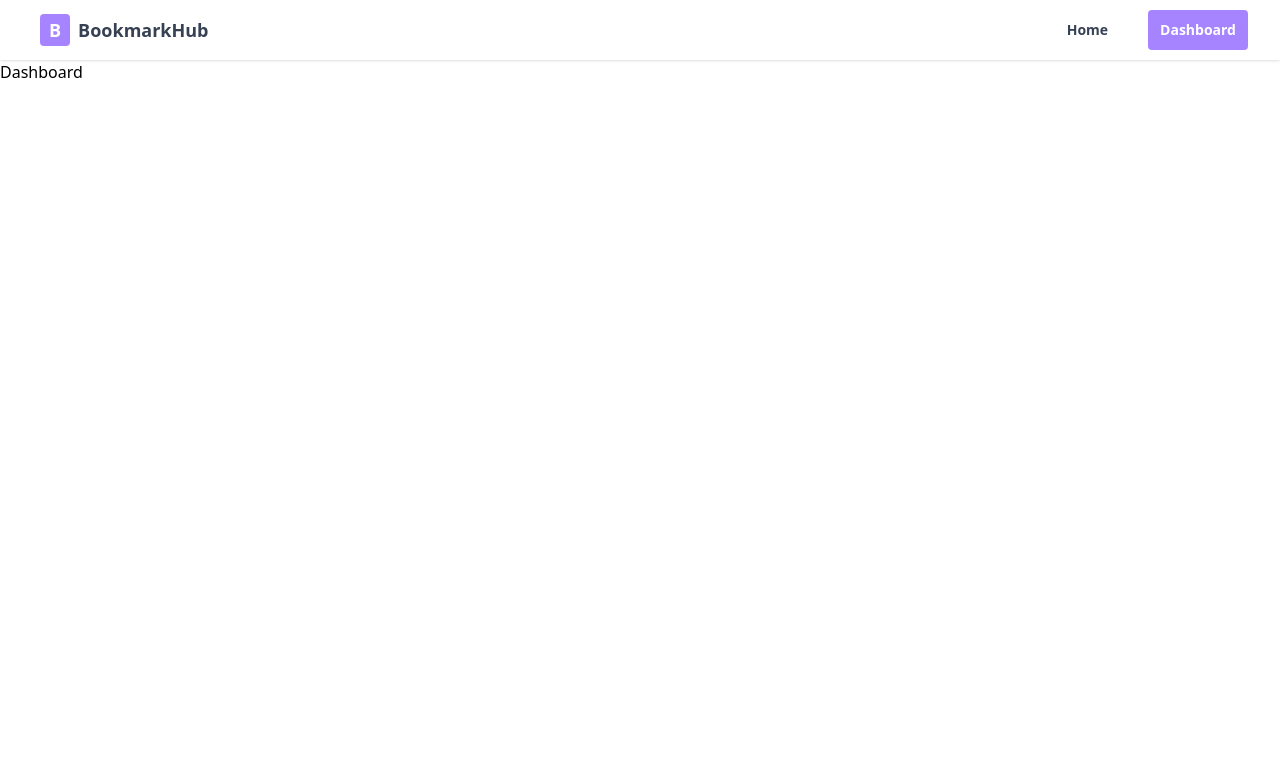
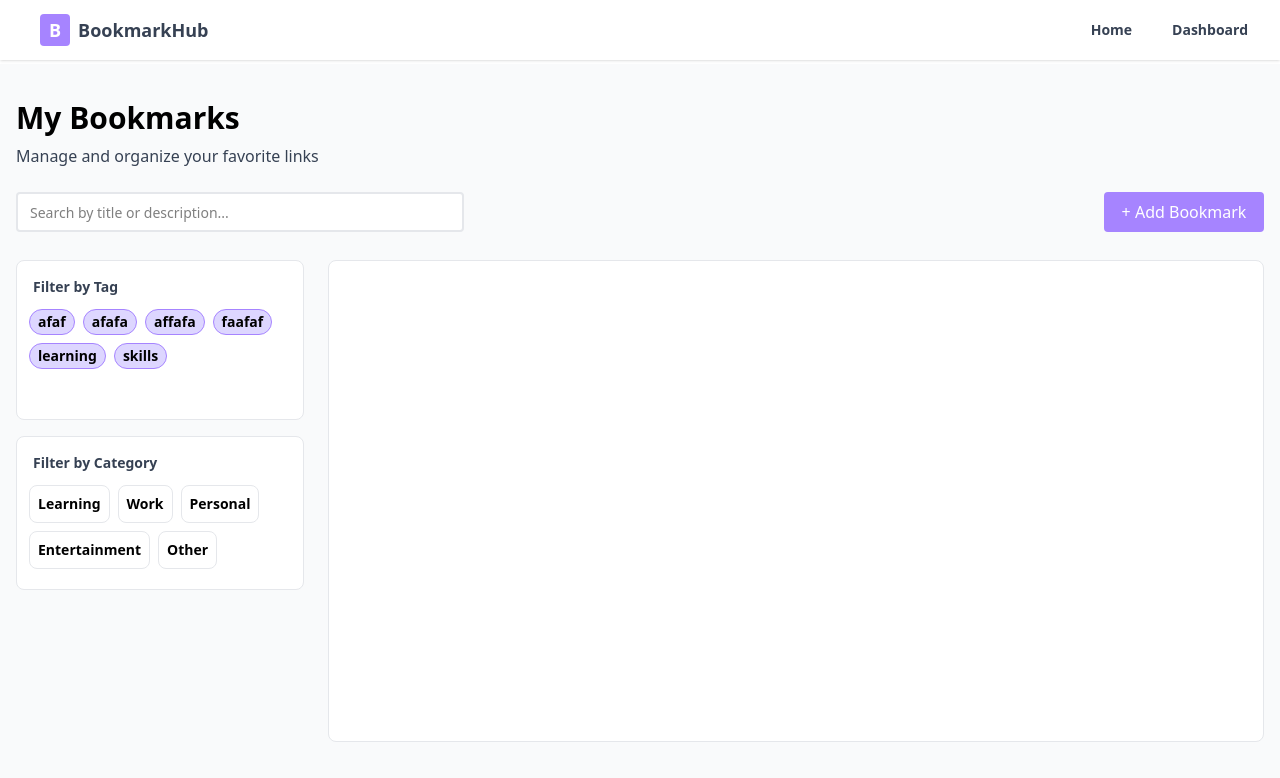
Before and after one commit to CtrlAltWin/Bookmark-Manager-frontend-, a React (Vite) app: page /dashboard in a window 1280 px wide. Shown: the top 778 px of the page. Built offline with nearby package versions, Linux system fonts and the light colour scheme.

Commit message:
Add dashboard page with search-bar, tag-filter & category-filter

```diff
--- a/src/components/CardB.jsx
+++ b/src/components/CardB.jsx
@@ -2,7 +2,7 @@ import React from "react";
 
 const CardB = () => {
   return (
-    <div className="shadow-lg rounded-lg bg-white border border-gray-200 p-2">
+    <div className="hover:shadow-lg ease-in duration-250 rounded-lg bg-white border border-gray-200 p-2">
       <div className="text-start font-semibold py-2 px-3">Categories</div>
       <div className="text-gray-600">
         <div className="flex justify-between py-3 px-5">
--- a/src/components/FeatureCard.jsx
+++ b/src/components/FeatureCard.jsx
@@ -2,7 +2,7 @@ import React from "react";
 
 const FeatureCard = ({ title, text }) => {
   return (
-    <div className="flex flex-col justify-center bg-violet-50 text-center min-h-44 rounded px-4">
+    <div className="flex flex-col justify-center bg-violet-50 text-center min-h-44 rounded space-y-2 px-4">
       <h3 className="font-semibold text-xl">{title}</h3>
       <p className="text-gray-700">{text}</p>
     </div>
--- /dev/null
+++ b/src/components/FilterCardA.jsx
@@ -0,0 +1,23 @@
+import React from "react";
+
+const FilterCardA = ({ title, btns }) => {
+  return (
+    <div className="bg-white min-h-40 border border-gray-200 font-semibold text-sm px-2 py-4 rounded-lg">
+      <h3 className="mx-2 text-gray-700"> {title}</h3>
+      <div className="pt-2">
+        {btns.map((btn, index) => {
+          return (
+            <button
+              key={index}
+              className="px-2 py-[2px] m-1 border rounded-full bg-violet-200 border-violet-400 duration-200 ease-in"
+            >
+              {btn}
+            </button>
+          );
+        })}
+      </div>
+    </div>
+  );
+};
+
+export default FilterCardA;
--- /dev/null
+++ b/src/components/FilterCardB.jsx
@@ -0,0 +1,23 @@
+import React from "react";
+
+const FilterCardB = ({ title, btns }) => {
+  return (
+    <div className="bg-white border border-gray-200 font-semibold text-sm px-2 py-4 rounded-lg">
+      <h3 className="mx-2 text-gray-700"> {title}</h3>
+      <div className="pt-2">
+        {btns.map((btn, index) => {
+          return (
+            <button
+              key={index}
+              className="p-2 m-1 border border-gray-200 rounded-lg hover:bg-violet-200 hover:border-violet-300 duration-200 ease-in"
+            >
+              {btn}
+            </button>
+          );
+        })}
+      </div>
+    </div>
+  );
+};
+
+export default FilterCardB;
--- a/src/components/Navbar.jsx
+++ b/src/components/Navbar.jsx
@@ -1,18 +1,17 @@
 import React from "react";
 import Logo from "./Logo";
+import { Link } from "react-router-dom";
 const Navbar = () => {
   return (
     <div className="h-15 shadow text-gray-700 font-semibold px-4 md:px-8">
-      <div className="h-full max-w-[1250px] m-auto grid grid-cols-[70%_30%]">
+      <div className="h-full max-w-[1230px] m-auto grid grid-cols-2">
         <h2 className="flex items-center h-full text-lg">
           <Logo />
           BookmarkHub
         </h2>
         <div className="flex space-x-10 justify-end items-center h-full text-sm">
-          <button>Home</button>
-          <button className="px-[12px] py-[10px] text-white bg-violet-400 rounded transition-all duration-200 ease-in-out hover:scale-[1.05]">
-            Dashboard
-          </button>
+          <Link to={"/"}>Home</Link>
+          <Link to={"/dashboard"}>Dashboard</Link>
         </div>
       </div>
     </div>
--- a/src/pages/Dashboard.jsx
+++ b/src/pages/Dashboard.jsx
@@ -1,9 +1,48 @@
-import React from 'react'
+import React from "react";
+import FilterCardA from "../components/FilterCardA";
+import FilterCardB from "../components/FilterCardB";
 
 const Dashboard = () => {
   return (
-    <div>Dashboard</div>
-  )
-}
+    <div className="bg-gray-50 mt-1 min-h-[calc(100vh-64px)] px-4">
+      {/* 1st section */}
+      <div className="pt-9 space-y-2 max-w-[1370px] mx-auto">
+        <h1 className="font-bold text-3xl">My Bookmarks</h1>
+        <p className="text-gray-700">Manage and organize your favorite links</p>
+      </div>
+      {/* 2nd section */}
+      <div className="mt-6 max-w-[1370px] grid grid-cols-1 md:grid-cols-[3fr_1fr] space-y-4 w-full mx-auto">
+        <div className="max-w-md">
+          <input
+            type="text"
+            name="search-bar"
+            placeholder="Search by title or description..."
+            className="border-2 border-gray-200 bg-white h-10 w-full px-3 text-sm outline-violet-400 outline-offset-4 rounded"
+          ></input>
+        </div>
+        <div className="flex justify-end pb-4">
+          <button className="h-10 w-full md:w-40 rounded bg-violet-400 text-white">
+            + Add Bookmark
+          </button>
+        </div>
+      </div>
+      {/* 3rd section */}
+      <div className="grid grid-cols-1 lg:grid-cols-[1fr_3fr] max-w-[1370px] mx-auto py-3 lg:space-x-6 space-y-6">
+        <div className="space-y-4">
+          <FilterCardA
+            title={"Filter by Tag"}
+            btns={["afaf", "afafa", "affafa", "faafaf", "learning", "skills"]}
+          />
+          <FilterCardB
+            title={"Filter by Category"}
+            btns={["Learning", "Work", "Personal", "Entertainment", "Other"]}
+          />
+        </div>
+        {/*4th section-Bookmark holder */}
+        <div className="bg-white border border-gray-200 min-h-[calc(100vh-318px)] rounded-lg"></div>
+      </div>
+    </div>
+  );
+};
 
-export default Dashboard
+export default Dashboard;
--- a/src/pages/Home.jsx
+++ b/src/pages/Home.jsx
@@ -9,15 +9,15 @@ const Home = () => {
       {/* Sections in home, each taking some background and have some texts */}
       <div className="bg-gradient-to-b from-white to-violet-200 px-2">
         {/* I found that text are not taking full width */}
-        <div className="max-w-[700px] m-auto text-center mt-18">
+        <div className="max-w-[700px] m-auto text-center mt-16">
           <h1 className="text-4xl md:text-5xl font-bold">
             Organize your web, simply and beautifully
           </h1>
-          <p className="text-xl mt-4 mx-1">
+          <p className="text-xl mt-5 mx-1">
             BookmarkHub helps you save and organize your favorite websites,
             articles, and resources all in one place.
           </p>
-          <button className="text-xl font-semibold text-white bg-violet-400 px-[25px] py-[9px] rounded-sm mt-8 mb-16">
+          <button className="text-lg font-semibold text-white bg-violet-400 hover:scale-[1.02] duration-250 ease-in active:scale-[1] px-10 py-[9px] rounded-sm mt-8 mb-16">
             Get Started
           </button>
         </div>
@@ -31,7 +31,7 @@ const Home = () => {
           </h1>
         </div>
         {/* div for cards ---> it will be a grid */}
-        <div className="max-w-[1300px] mx-auto grid grid-cols-1 md:grid-cols-3 gap-4 mt-10 mb-14">
+        <div className="max-w-[1300px] mx-auto grid grid-cols-1 md:grid-cols-3 gap-4 mt-12 mb-14">
           <FeatureCard
             title={"Save Bookmarks"}
             text={
@@ -92,13 +92,13 @@ const Home = () => {
             Join thousands of users who have simplified their web browsing
             experience with BookmarkHub.
           </p>
-          <button className="font-semibold bg-white text-violet-400 px-10 py-[9px] rounded-md mt-8">
+          <button className="font-semibold bg-white text-violet-400 hover:scale-[1.02] duration-250 ease-in active:scale-[1] px-10 py-[9px] rounded-md mt-8">
             Get Started Now
           </button>
         </div>
       </div>
       {/* fifth section-footer */}
-      <div className="bg-slate-900 grid grid-cols-1 md:grid-cols-2 py-8 px-6 space-y-4 md:space-y-0">
+      <div className="bg-slate-900 grid grid-cols-1 md:grid-cols-2 py-8 px-6 space-y-2 md:space-y-0">
         <div className="flex justify-center md:justify-start">
           <Logo />
           <h2 className="text-white font-semibold text-lg">BookmarkHub</h2>
```
